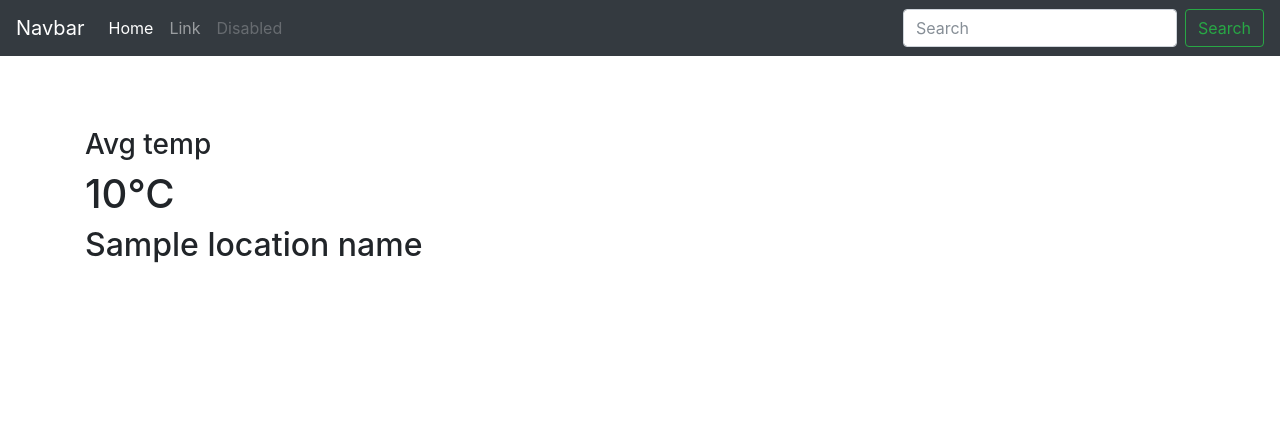
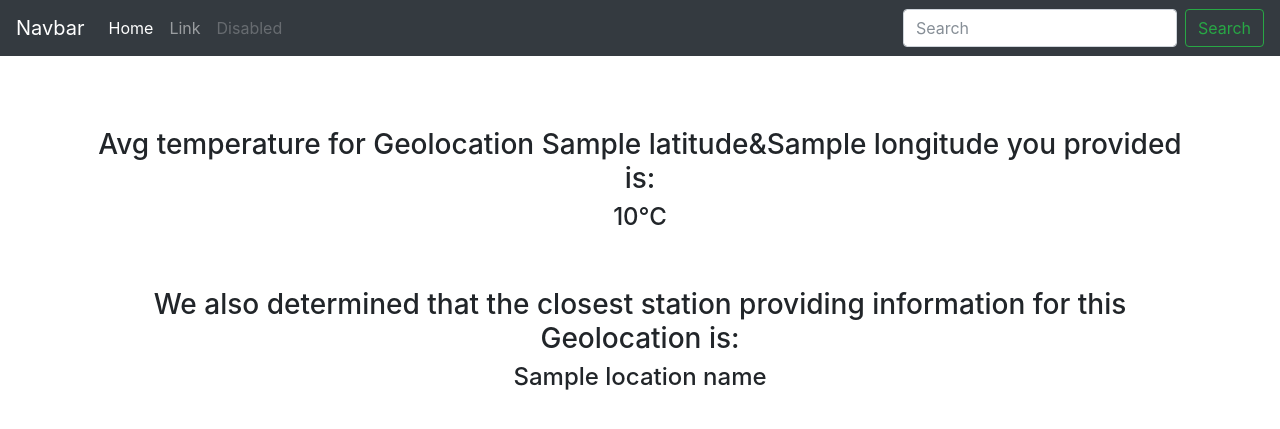
Before and after one commit to MrZakbug/OpenWeatherMap-Temperature-Checker, a Django app: template NiceWeatherApp/templates/result.html in a window 1280 px wide. Shown: the top 429 px of the page. Run offline with Django 3.2, Linux system fonts and the light colour scheme; the template is opened without the code that fills it: most values are stand-ins (such as "Sample title", 1, 10 or a date in 2020); some libraries are stand-ins or nearby versions.

Commit message:
Result page now correctly imports latitude and longitude data from the url's path.

```diff
--- a/NiceWeatherApp/templates/result.html
+++ b/NiceWeatherApp/templates/result.html
@@ -1,7 +1,13 @@
 {% extends 'header.html' %}
 
 {% block content %}
-    <h3>Avg temp</h3>
-    <h1>{{ avg_temp }}°C</h1>
-    <h2>{{ location_name }}</h2>
+    <center><h3>Avg temperature for Geolocation {{ latitude }}&{{ longitude }} you provided is:</h3>
+    <h4>{{ avg_temp }}°C</h4>
+    {% if location_name != 'Not found' %}
+        <br>
+        <br>
+        <h3>We also determined that the closest station providing information for this Geolocation is:</h3>
+        <h4>{{ location_name }}</h4>
+    {% endif %}
+    </center>
 {% endblock %}
```
Also changed, not shown: NiceWeatherApp/views.py (+12 -7 lines).
